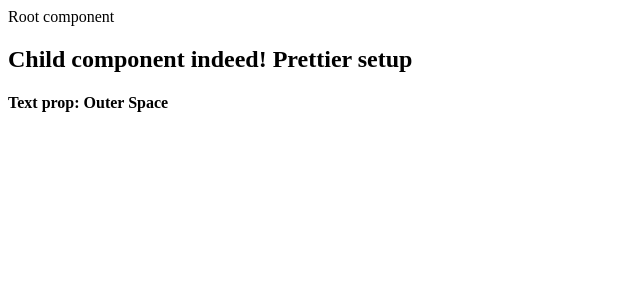
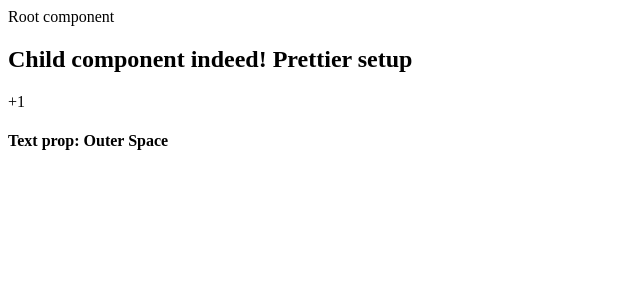
Before and after one commit to stannyu/sandbox, a React (Vite) app: page / in a window 1280 px wide. Shown: the top 300 px of the page, without its empty margins (0-640 px from the left). Built offline with nearby package versions, Linux system fonts and the light colour scheme.

Commit message:
STR branch str-v002

```diff
--- a/src/components/ChildComponent.js
+++ b/src/components/ChildComponent.js
@@ -19,6 +19,7 @@ const ChildComponent = ({ text }) => {
   return (
     <div>
       <h2>Child component indeed! {a}</h2>
+      <p>+1</p>
       <h4>Text prop: {text}</h4>
     </div>
   );
```
